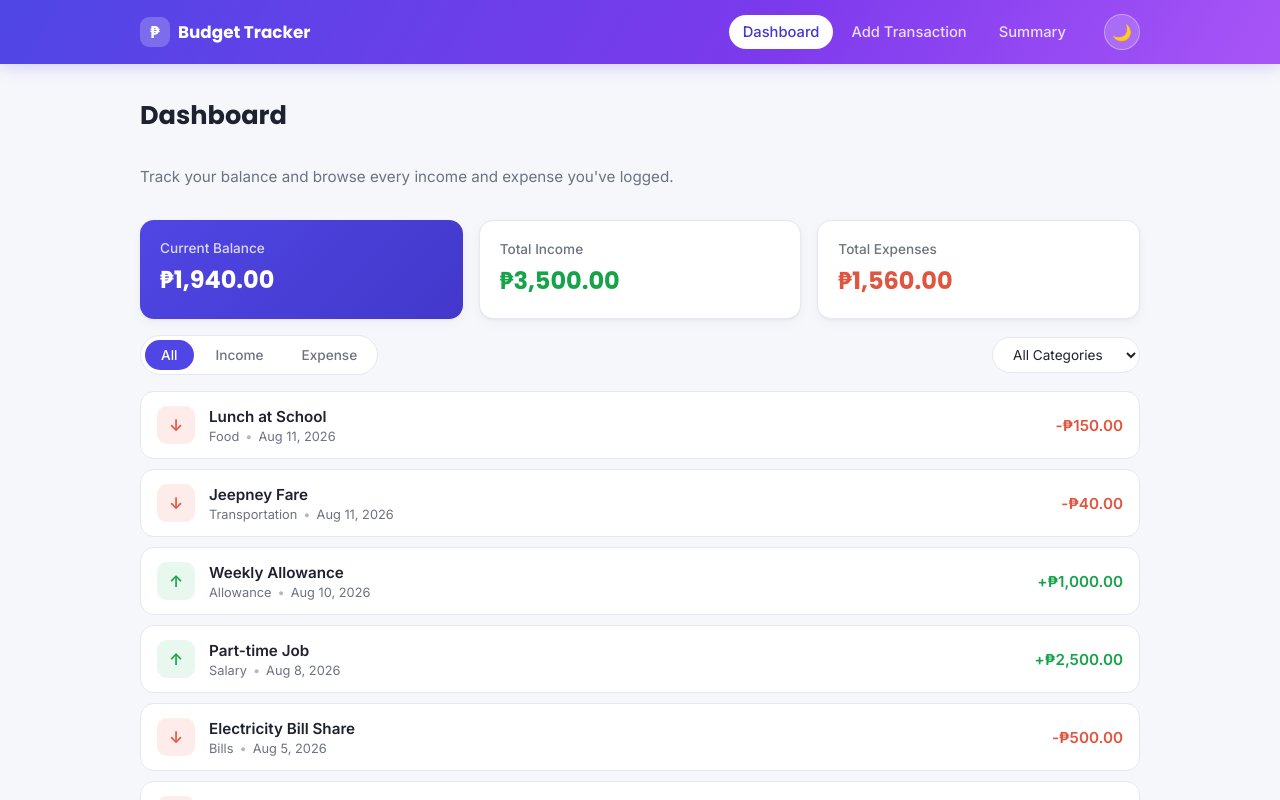
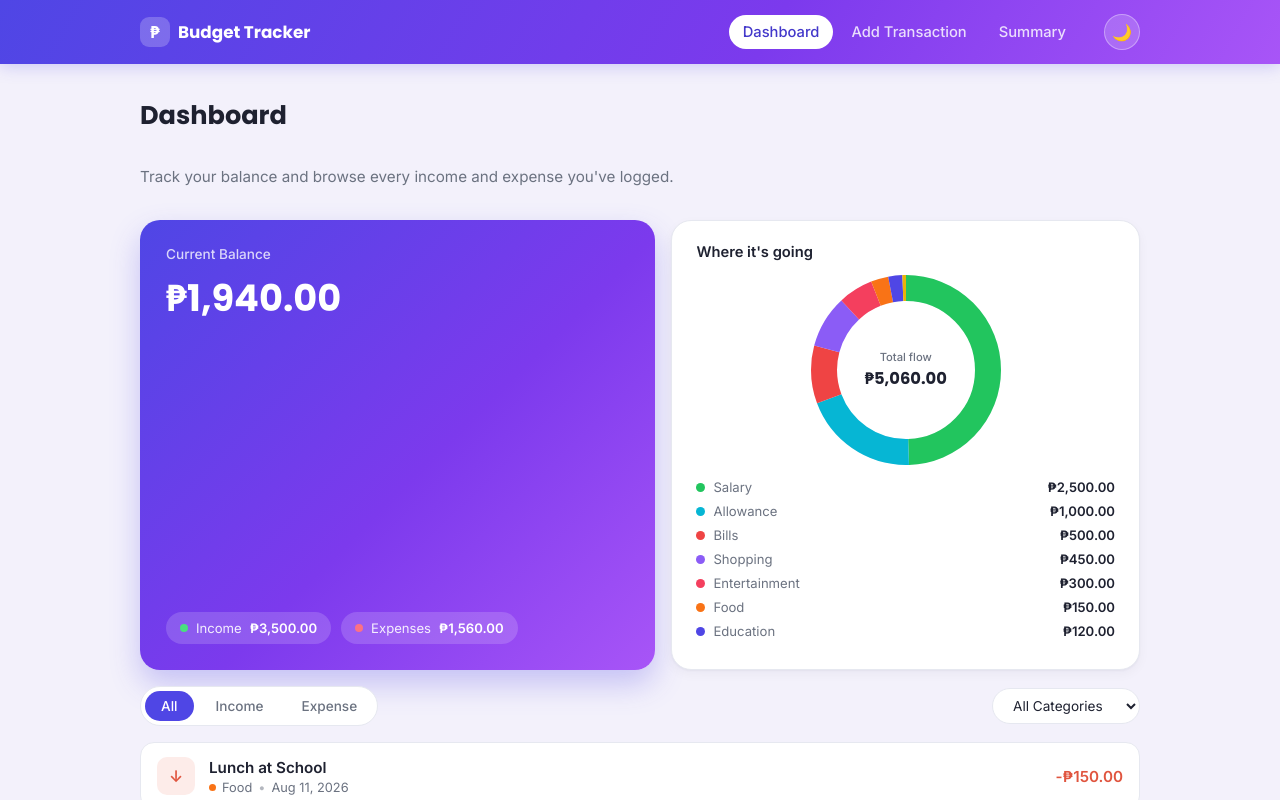
Before and after one commit to Jshcedric/midterm-project-webdvt, a React (Vite) app: page / in a window 1280 px wide. Shown: the top 800 px of the page. Built offline with nearby package versions, Linux system fonts and the light colour scheme.

Commit message:
feat: add DonutChart component and integrate category breakdown in Dashboard and Summary

```diff
--- /dev/null
+++ b/src/components/DonutChart.jsx
@@ -0,0 +1,52 @@
+// A dependency-free donut chart built with plain SVG <circle> stroke
+// tricks: each slice is a circle drawn with a dashed stroke sized to its
+// share of the total, then rotated into position along the ring.
+function DonutChart({ data, size = 190, thickness = 26, centerLabel, centerValue }) {
+  const total = data.reduce((sum, d) => sum + d.value, 0);
+  const radius = (size - thickness) / 2;
+  const circumference = 2 * Math.PI * radius;
+  const center = size / 2;
+
+  let cumulative = 0;
+
+  return (
+    <div className="donut-wrap" style={{ width: size, height: size }}>
+      <svg viewBox={`0 0 ${size} ${size}`} width={size} height={size} className="donut-svg">
+        {/* Track shown underneath so gaps between slices read cleanly */}
+        <circle cx={center} cy={center} r={radius} fill="none" stroke="var(--bg)" strokeWidth={thickness} />
+
+        {total > 0 &&
+          data.map((d) => {
+            const fraction = d.value / total;
+            const dash = fraction * circumference;
+            const strokeDasharray = `${dash} ${circumference - dash}`;
+            const strokeDashoffset = -cumulative;
+            cumulative += dash;
+
+            return (
+              <circle
+                key={d.label}
+                cx={center}
+                cy={center}
+                r={radius}
+                fill="none"
+                stroke={d.color}
+                strokeWidth={thickness}
+                strokeDasharray={strokeDasharray}
+                strokeDashoffset={strokeDashoffset}
+                strokeLinecap="butt"
+                transform={`rotate(-90 ${center} ${center})`}
+              />
+            );
+          })}
+      </svg>
+
+      <div className="donut-center">
+        <span className="donut-center-label">{centerLabel}</span>
+        <span className="donut-center-value">{centerValue}</span>
+      </div>
+    </div>
+  );
+}
+
+export default DonutChart;
--- a/src/components/TransactionCard.jsx
+++ b/src/components/TransactionCard.jsx
@@ -1,6 +1,7 @@
 import { memo } from "react";
 import { Link } from "react-router-dom";
 import { formatCurrency, formatDate } from "../utils/format.js";
+import { getCategoryColor } from "../utils/categoryColors.js";
 
 function TransactionCard({ transaction }) {
   const isIncome = transaction.type === "income";
@@ -14,6 +15,10 @@ function TransactionCard({ transaction }) {
       <div className="transaction-main">
         <p className="transaction-title">{transaction.title}</p>
         <div className="transaction-meta">
+          <span
+            className="transaction-category-dot"
+            style={{ background: getCategoryColor(transaction.category) }}
+          />
           <span className="transaction-category">{transaction.category}</span>
           <span className="transaction-dot">•</span>
           <span className="transaction-date">{formatDate(transaction.date)}</span>
--- a/src/index.css
+++ b/src/index.css
@@ -1,6 +1,6 @@
 /* ---------- Design tokens ---------- */
 :root {
-  --bg: #f6f7fb;
+  --bg: #f3f1fb;
   --surface: #ffffff;
   --text: #1e2130;
   --text-muted: #6b7280;
@@ -288,6 +288,185 @@ textarea:focus-visible {
   color: #fff;
 }
 
+/* ---------- Dashboard hero + donut chart ---------- */
+.dashboard-hero-grid {
+  display: grid;
+  grid-template-columns: 1.1fr 1fr;
+  gap: 16px;
+  align-items: stretch;
+}
+
+.hero-balance-card {
+  background: linear-gradient(135deg, #4f46e5 0%, #7c3aed 55%, #a855f7 100%);
+  border-radius: 20px;
+  padding: 26px;
+  color: #fff;
+  box-shadow: 0 14px 30px rgba(79, 70, 229, 0.28);
+  display: flex;
+  flex-direction: column;
+  justify-content: space-between;
+  gap: 24px;
+  min-height: 200px;
+}
+
+.hero-label {
+  margin: 0 0 8px;
+  font-size: 0.85rem;
+  color: rgba(255, 255, 255, 0.78);
+  font-weight: 500;
+}
+
+.hero-value {
+  margin: 0;
+  font-family: var(--font-heading);
+  font-size: 2.3rem;
+  font-weight: 700;
+}
+
+.hero-stats {
+  display: flex;
+  gap: 10px;
+  flex-wrap: wrap;
+}
+
+.hero-stat {
+  display: flex;
+  align-items: center;
+  gap: 8px;
+  font-size: 0.82rem;
+  color: rgba(255, 255, 255, 0.9);
+  background: rgba(255, 255, 255, 0.16);
+  padding: 8px 14px;
+  border-radius: 999px;
+}
+
+.hero-stat strong {
+  font-weight: 700;
+  color: #fff;
+}
+
+.hero-stat-dot {
+  width: 8px;
+  height: 8px;
+  border-radius: 50%;
+  display: inline-block;
+}
+
+.dot-income {
+  background: #4ade80;
+}
+
+.dot-expense {
+  background: #fb7185;
+}
+
+.chart-card {
+  background: var(--surface);
+  border: 1px solid var(--border);
+  border-radius: 20px;
+  padding: 22px 24px;
+  box-shadow: var(--shadow);
+  display: flex;
+  flex-direction: column;
+  align-items: center;
+  gap: 14px;
+}
+
+.summary-chart-card {
+  max-width: 320px;
+}
+
+.chart-card-title {
+  align-self: flex-start;
+  margin: 0;
+  font-weight: 600;
+  font-size: 0.92rem;
+  color: var(--text);
+}
+
+.chart-empty {
+  color: var(--text-muted);
+  font-size: 0.88rem;
+  text-align: center;
+  padding: 30px 0;
+}
+
+.donut-wrap {
+  position: relative;
+  display: inline-flex;
+  align-items: center;
+  justify-content: center;
+  flex-shrink: 0;
+}
+
+.donut-svg circle {
+  transition: stroke-dasharray 0.3s ease;
+}
+
+.donut-center {
+  position: absolute;
+  display: flex;
+  flex-direction: column;
+  align-items: center;
+  justify-content: center;
+  text-align: center;
+  gap: 2px;
+}
+
+.donut-center-label {
+  font-size: 0.7rem;
+  color: var(--text-muted);
+  font-weight: 500;
+}
+
+.donut-center-value {
+  font-family: var(--font-heading);
+  font-size: 1.02rem;
+  font-weight: 700;
+  color: var(--text);
+}
+
+.chart-legend {
+  list-style: none;
+  margin: 0;
+  padding: 0;
+  width: 100%;
+  display: flex;
+  flex-direction: column;
+  gap: 8px;
+  max-height: 168px;
+  overflow-y: auto;
+}
+
+.legend-item {
+  display: flex;
+  align-items: center;
+  gap: 8px;
+  font-size: 0.82rem;
+  color: var(--text);
+}
+
+.legend-dot {
+  width: 9px;
+  height: 9px;
+  border-radius: 50%;
+  flex-shrink: 0;
+}
+
+.legend-label {
+  flex: 1;
+  min-width: 0;
+  overflow: hidden;
+  text-overflow: ellipsis;
+  white-space: nowrap;
+  color: var(--text-muted);
+}
+
+.legend-value {
+  font-weight: 600;
+  white-space: nowrap;
+}
+
 /* ---------- Filter bar ---------- */
 .filter-bar {
   display: flex;
@@ -404,6 +583,14 @@ textarea:focus-visible {
 
 .transaction-dot {
   opacity: 0.5;
+}
+
+.transaction-category-dot {
+  width: 7px;
+  height: 7px;
+  border-radius: 50%;
+  display: inline-block;
+  flex-shrink: 0;
 }
 
 .transaction-amount {
@@ -695,6 +882,9 @@ textarea:focus-visible {
 .category-name {
   font-weight: 600;
   font-size: 0.95rem;
+  display: flex;
+  align-items: center;
+  gap: 8px;
 }
 
 .category-amount {
@@ -770,6 +960,14 @@ textarea:focus-visible {
     grid-template-columns: 1fr;
   }
 
+  .dashboard-hero-grid {
+    grid-template-columns: 1fr;
+  }
+
+  .hero-value {
+    font-size: 1.9rem;
+  }
+
   .filter-bar {
     flex-direction: column;
     align-items: stretch;
--- a/src/pages/Dashboard.jsx
+++ b/src/pages/Dashboard.jsx
@@ -3,7 +3,9 @@ import { Link } from "react-router-dom";
 import useTransactions from "../hooks/useTransactions.js";
 import TransactionCard from "../components/TransactionCard.jsx";
 import FilterBar from "../components/FilterBar.jsx";
+import DonutChart from "../components/DonutChart.jsx";
 import { formatCurrency } from "../utils/format.js";
+import { getCategoryColor } from "../utils/categoryColors.js";
 
 function Dashboard() {
   // Real, persistent data now — read from localStorage via our custom hook.
@@ -35,6 +37,24 @@ function Dashboard() {
     [transactions]
   );
 
+  // Feeds the donut chart: every category (income AND expense — salary,
+  // groceries, whatever) gets its own slice sized by how much money moved
+  // through it, so the chart is a one-glance summary of the whole picture.
+  const categoryBreakdown = useMemo(() => {
+    const totals = {};
+    transactions.forEach((t) => {
+      totals[t.category] = (totals[t.category] || 0) + Number(t.amount);
+    });
+
+    return Object.entries(totals)
+      .map(([category, value]) => ({
+        label: category,
+        value,
+        color: getCategoryColor(category),
+      }))
+      .sort((a, b) => b.value - a.value);
+  }, [transactions]);
+
   // This one DOES need to re-run when the filters change (that's its job),
   // but it should only run when transactions, typeFilter, or categoryFilter
   // actually change — not on every Dashboard re-render for unrelated reasons.
@@ -55,20 +75,49 @@ function Dashboard() {
         Track your balance and browse every income and expense you've logged.
       </p>
 
-      <div className="summary-grid">
-        <div className="summary-card summary-card-balance">
-          <p className="summary-label">Current Balance</p>
-          <p className="summary-value">{formatCurrency(balance)}</p>
+      <div className="dashboard-hero-grid">
+        <div className="hero-balance-card">
+          <div>
+            <p className="hero-label">Current Balance</p>
+            <p className="hero-value">{formatCurrency(balance)}</p>
+          </div>
+          <div className="hero-stats">
+            <div className="hero-stat">
+              <span className="hero-stat-dot dot-income" />
+              <span>Income</span>
+              <strong>{formatCurrency(totalIncome)}</strong>
+            </div>
+            <div className="hero-stat">
+              <span className="hero-stat-dot dot-expense" />
+              <span>Expenses</span>
+              <strong>{formatCurrency(totalExpense)}</strong>
+            </div>
+          </div>
         </div>
 
-        <div className="summary-card">
-          <p className="summary-label">Total Income</p>
-          <p className="summary-value amount-income">{formatCurrency(totalIncome)}</p>
-        </div>
+        <div className="chart-card">
+          <p className="chart-card-title">Where it's going</p>
 
-        <div className="summary-card">
-          <p className="summary-label">Total Expenses</p>
-          <p className="summary-value amount-expense">{formatCurrency(totalExpense)}</p>
+          {categoryBreakdown.length === 0 ? (
+            <p className="chart-empty">Add a transaction to see your breakdown.</p>
+          ) : (
+            <>
+              <DonutChart
+                data={categoryBreakdown}
+                centerLabel="Total flow"
+                centerValue={formatCurrency(totalIncome + totalExpense)}
+              />
+              <ul className="chart-legend">
+                {categoryBreakdown.map((entry) => (
+                  <li key={entry.label} className="legend-item">
+                    <span className="legend-dot" style={{ background: entry.color }} />
+                    <span className="legend-label">{entry.label}</span>
+                    <span className="legend-value">{formatCurrency(entry.value)}</span>
+                  </li>
+                ))}
+              </ul>
+            </>
+          )}
         </div>
       </div>
 
--- /dev/null
+++ b/src/utils/categoryColors.js
@@ -0,0 +1,48 @@
+// Consistent color per category so the donut chart, legend, and category
+// dots on transaction cards all agree with each other no matter where
+// they're rendered from.
+
+const CATEGORY_COLORS = {
+  Salary: "#22c55e",
+  Allowance: "#06b6d4",
+  Gift: "#ec4899",
+  Food: "#f97316",
+  Transportation: "#eab308",
+  Bills: "#ef4444",
+  Shopping: "#8b5cf6",
+  Entertainment: "#f43f5e",
+  Health: "#14b8a6",
+  Education: "#4f46e5",
+  Other: "#64748b",
+};
+
+// Any category not in the map above (e.g. a custom one a user typed in)
+// still gets a stable color, deterministically picked from this palette
+// based on the category name itself — so it's always the same color for
+// that name, without needing to track render order.
+const FALLBACK_PALETTE = [
+  "#4f46e5",
+  "#22c55e",
+  "#f97316",
+  "#ec4899",
+  "#06b6d4",
+  "#eab308",
+  "#8b5cf6",
+  "#ef4444",
+  "#14b8a6",
+  "#f43f5e",
+];
+
+export function getCategoryColor(category) {
+  if (CATEGORY_COLORS[category]) {
+    return CATEGORY_COLORS[category];
+  }
+
+  let hash = 0;
+  for (let i = 0; i < category.length; i += 1) {
+    hash = category.charCodeAt(i) + ((hash << 5) - hash);
+  }
+  return FALLBACK_PALETTE[Math.abs(hash) % FALLBACK_PALETTE.length];
+}
+
+export default CATEGORY_COLORS;
```
Also changed, not shown: src/pages/Summary.jsx (+26 -4 lines), 1 other file (tests, documents, lock files or other folders).
